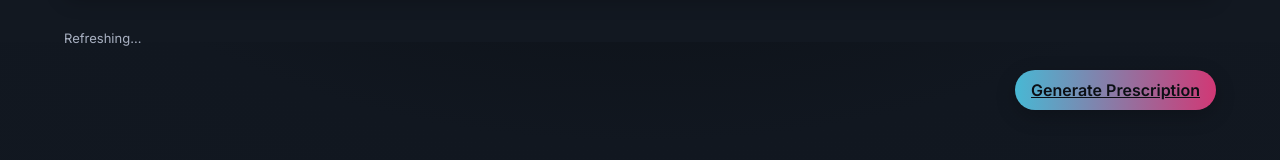
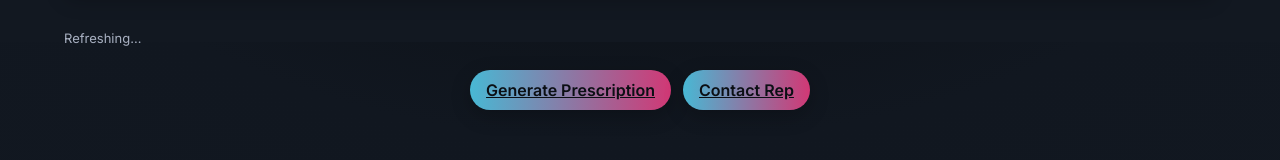
Before and after one commit to AyushMahajan06/vitalicus, a Next.js app in the folder frontend/: page / in a window 1280 px wide. Shown: the part 1558-1718 px from the top of the page. Built offline with nearby package versions, Linux system fonts and the light colour scheme; no server answers; the database is empty.

Commit message:
Contact Rep Button

```diff
--- a/frontend/src/app/globals.css
+++ b/frontend/src/app/globals.css
@@ -631,3 +631,8 @@ body::before{
   line-height: 1.7;
   font-size: 16px;
 }
+
+/* Center the action buttons row under the graph */
+.actions-row.center {
+  justify-content: center;
+}
--- a/frontend/src/app/page.tsx
+++ b/frontend/src/app/page.tsx
@@ -29,11 +29,26 @@ export default function HomePage() {
       {/* Live stats section */}
       <LiveStatsSection userId="demo-user" />
 
-      {/* Graphs shell + prescription action */}
+      {/* Graphs shell + actions */}
       <section className="container graphs-section">
-        <div className="actions-row">
+        <div className="actions-row center">
           <a className="btn gradient" href="/prescriptions/new">
             Generate Prescription
+          </a>
+
+          <a
+            className="btn gradient"
+            href={
+              "mailto:ayushgmahajan@gmail.com" +
+              "?subject=" +
+              encodeURIComponent("Vitalicus — Contact Request") +
+              "&body=" +
+              encodeURIComponent(
+                "Hi Rep,\n\nI'd like to connect about the patient desk buddy pilot.\n\n— "
+              )
+            }
+          >
+            Contact Rep
           </a>
         </div>
       </section>
```
